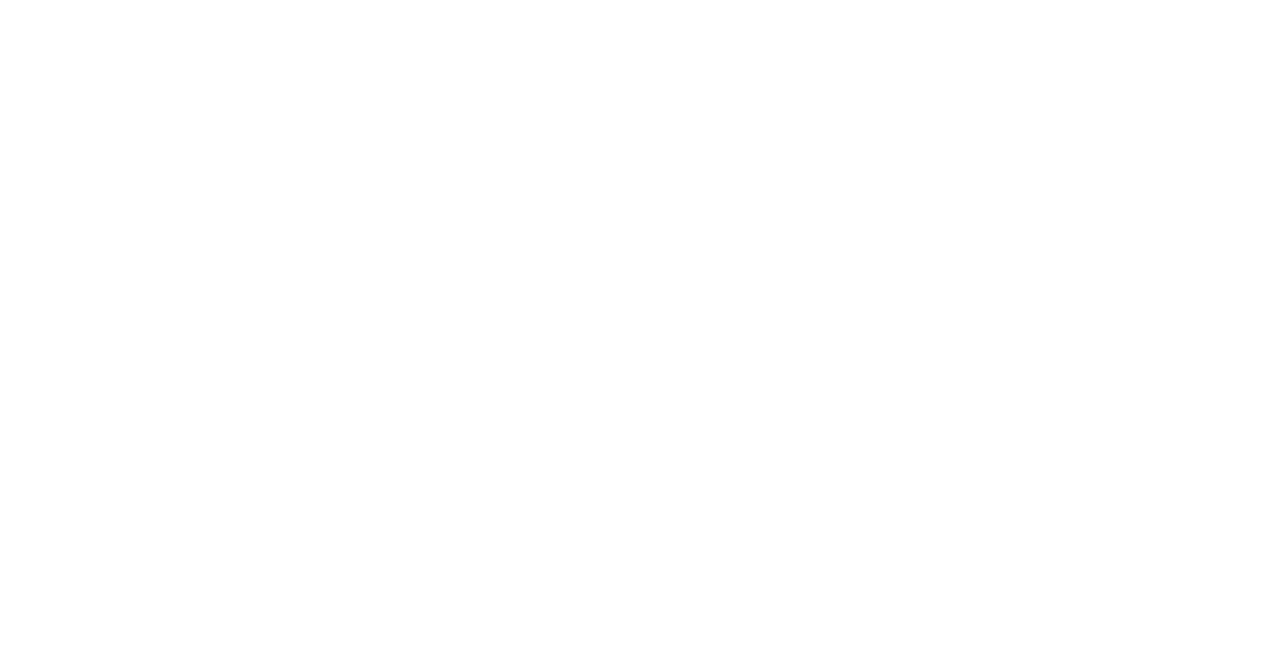
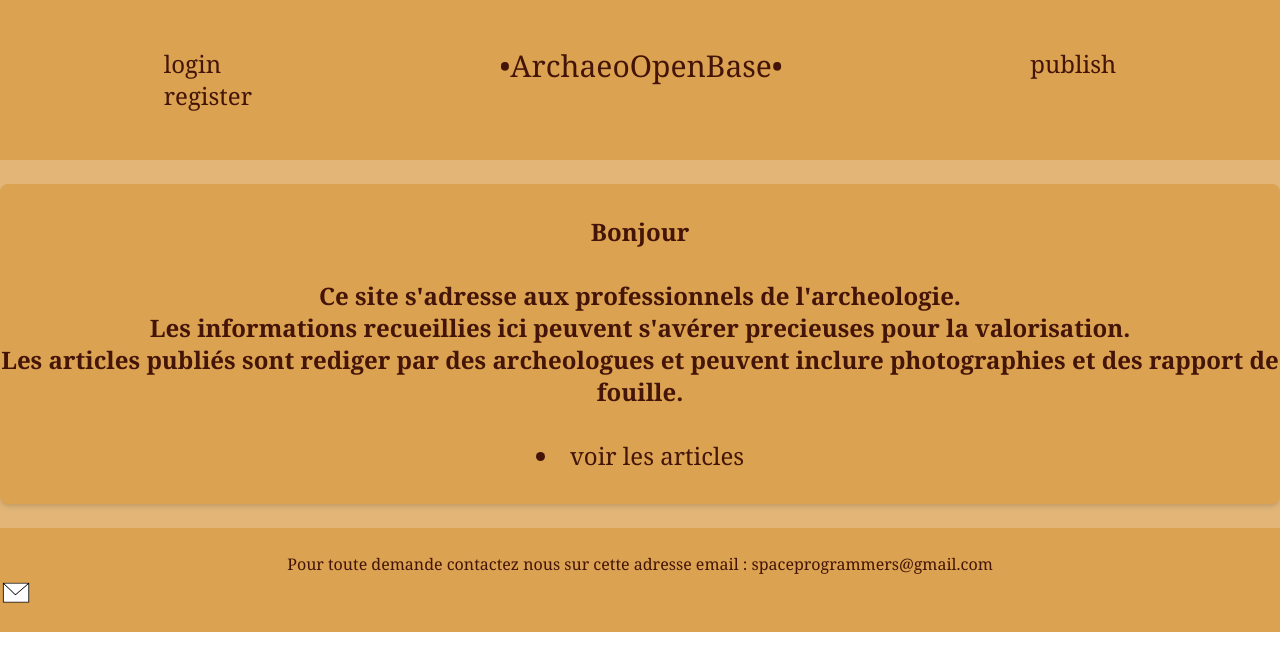
Before and after one commit to la-programmeuse/ArchaeoOpenBase, a Flask app: page / in a window 1280 px wide. Before the commit the part shown is empty. Shown: the top 671 px of the page. Run offline with Flask 3, Linux system fonts and the light colour scheme; some libraries are stand-ins or nearby versions.

Commit message:
sceance2 index et base

```diff
--- a/templates/front/base.html
+++ b/templates/front/base.html
@@ -7,17 +7,41 @@
     <script defer src="../../static/script.js"></script>
     <title>ArchaeoOpenBase</title>
     <script src="https://cdn.tailwindcss.com"></script>
+    <script>
+      tailwind.config = {
+        theme: {
+          extend: {
+            colors: {
+              color1: '#DBA251',
+              color2: '#E3B678'
+            }
+          }
+        }
+      }
+    </script>
 </head>
 <body>
-    <header>
-
+    <header class="bg-color1 flex justify-around p-10 py-12">
+      <ul>
+        <li><a href="/connect" class="active font-serif text-orange-950 text-2xl">login</a></li>
+        <li><a href="/register" class="active font-serif text-orange-950 text-2xl">register</a></li>
+      </ul>
+      <ul>
+        <li><a href="/" class="text-3xl font-serif text-orange-950">•ArchaeoOpenBase•</a></li>
+      </ul>
+      <ul>
+        <li><a href="/publish" class="active font-serif text-orange-950 text-2xl">publish</a></li>
+      </ul>
     </header>
 
     {% block content %}
     {% endblock %}
 
-    <footer>
-
+    <footer class="bg-color1 text-center font-serif text-orange-950">
+      <br>
+      <p>Pour toute demande contactez nous sur cette adresse email : spaceprogrammers@gmail.com</p>
+      <img class="size-8"src="../../static/images/enveloppe.png"/>
+      <br>
     </footer>
 </body>
 </html>
--- a/templates/index.html
+++ b/templates/index.html
@@ -1,8 +1,20 @@
 {% extends 'front/base.html' %}
 {% block content %}
-<main>
+<main class="bg-color2">
 
-
+    <br>
+    <div class="bg-color1 text-center rounded-lg shadow-md text-orange-950 font-serif text-2xl">
+        <br>
+        <h2 class="font-semibold"> Bonjour </h2>
+        <br>
+        <p class="font-semibold ">Ce site s'adresse aux professionnels de l'archeologie.</p>
+        <p class="font-semibold ">Les informations recueillies ici peuvent s'avérer precieuses pour la valorisation.</p>
+        <p class="font-semibold">Les articles publiés sont rediger par des archeologues et peuvent inclure photographies et des rapport de fouille.</p>
+        <br>
+        <li><a href="/article" class="active font-serif text-orange-950">voir les articles</a></li>
+        <br>
+    </div>
+    <br>
 
 </main>
 
```
Also changed, not shown: static/images/enveloppe.png (added), 2 other files.
